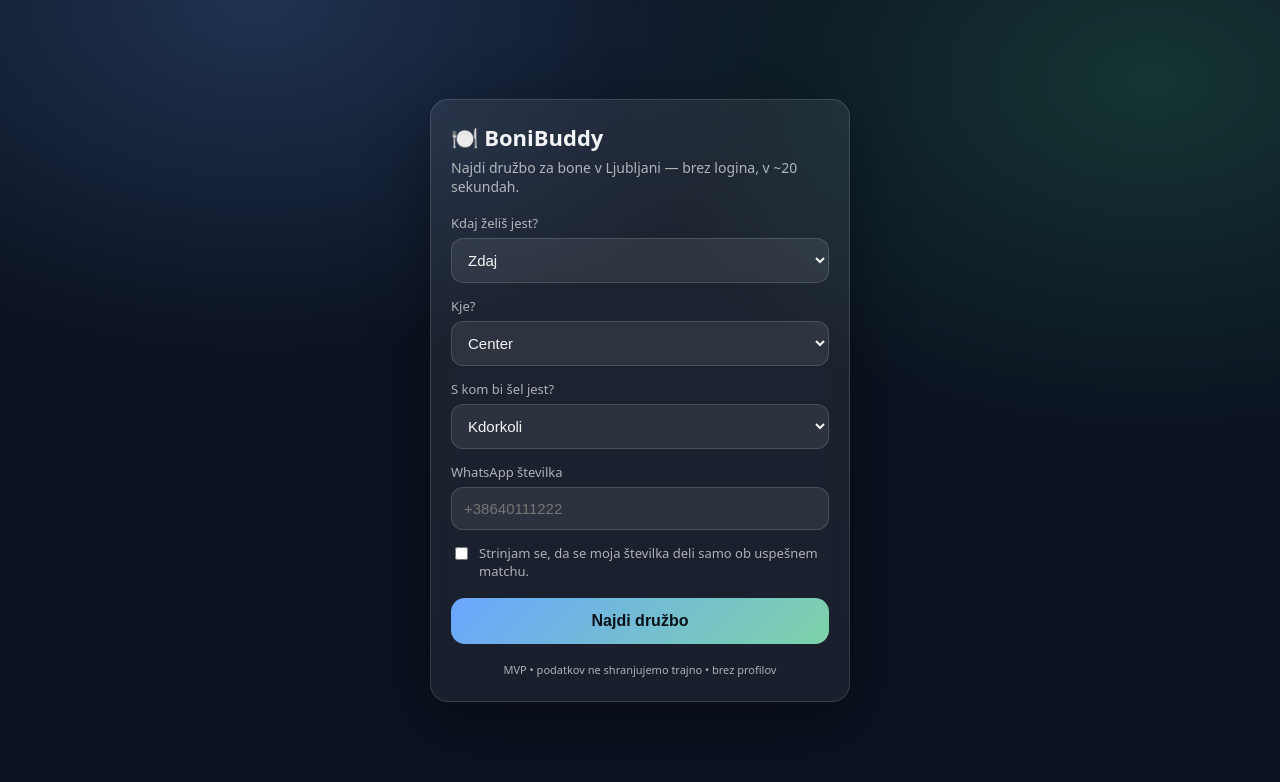
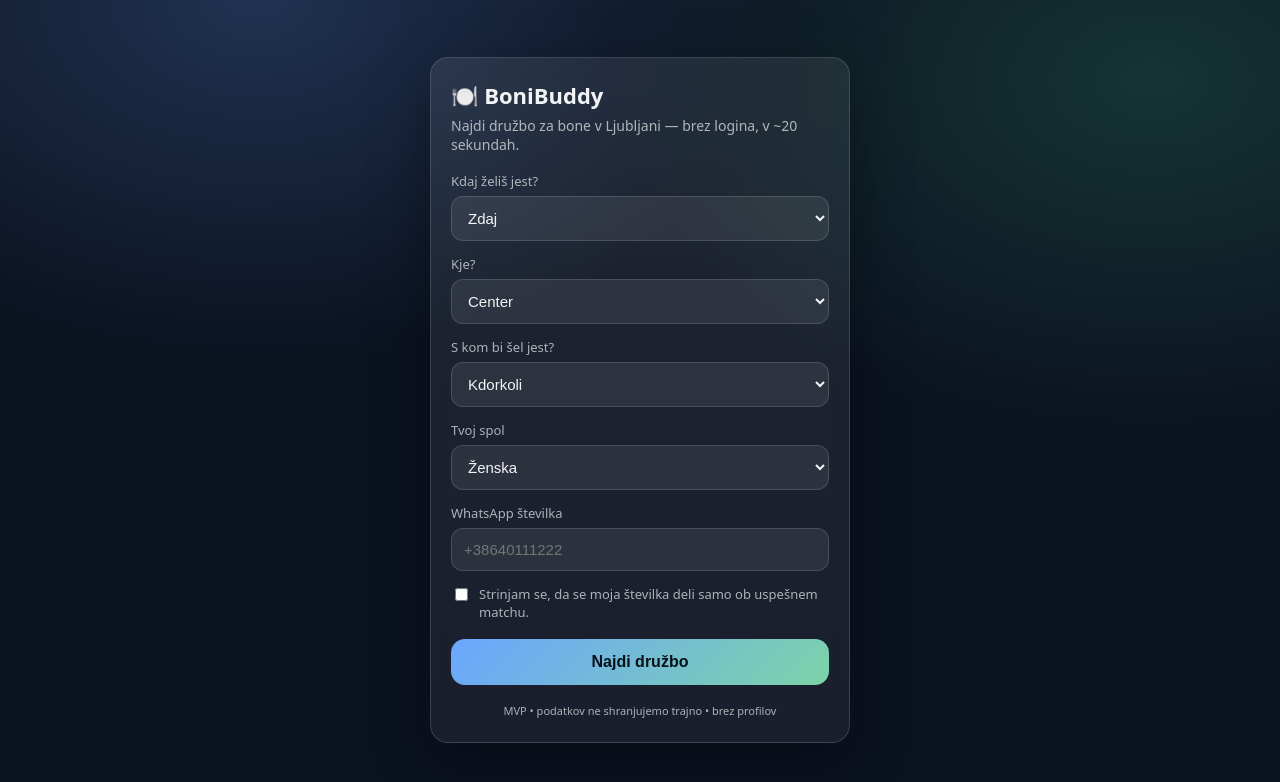
Before and after one commit to 3jakoa/bonibuddy-web, a FastAPI app: page / in a window 1280 px wide. Shown: the top 782 px of the page. Run offline with FastAPI, Linux system fonts and the light colour scheme.

Commit message:
Add gender field to index UI

```diff
--- a/templates/index.html
+++ b/templates/index.html
@@ -166,6 +166,14 @@
       </div>
 
       <div class="field">
+        <label>Tvoj spol</label>
+        <select name="gender" required>
+          <option value="female">Ženska</option>
+          <option value="male">Moški</option>
+        </select>
+      </div>
+
+      <div class="field">
         <label>WhatsApp številka</label>
         <input name="phone" type="tel" placeholder="+38640111222" required>
       </div>
```
